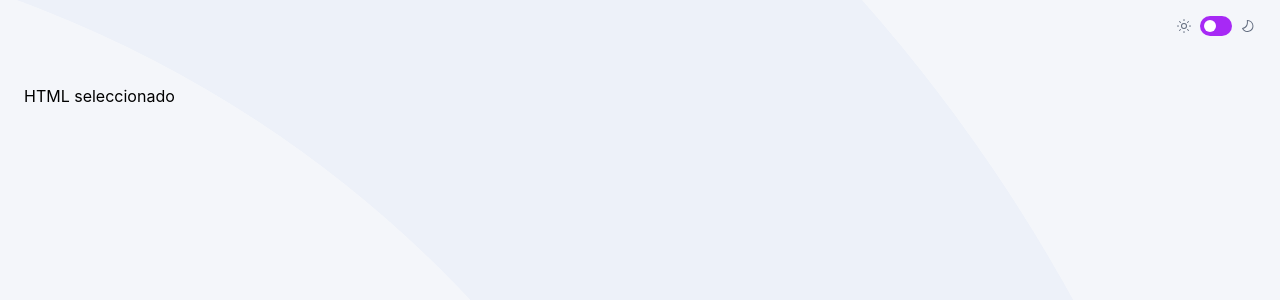
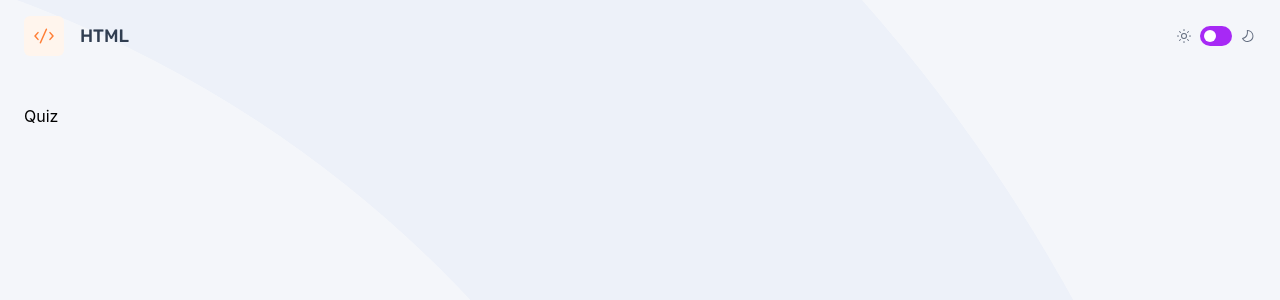
Before and after one commit to CharlieCastleWeb/fem--frontend-quiz-app, a React (Vite) app: page / in a window 1280 px wide. Both pictures are taken after a click on the button "HTML". Shown: the top 300 px of the page. Built offline with nearby package versions, Linux system fonts and the light colour scheme.

Commit message:
feat: refactor subjects config and add subject badge

```diff
--- a/src/App.tsx
+++ b/src/App.tsx
@@ -3,15 +3,23 @@ import "./App.css";
 import SubjectSelector from "./components/subject-selector";
 import ThemeToggle from "./components/theme-toggle";
 import WelcomeIntro from "./components/welcome-intro";
+import Quiz from "./components/quiz";
+import SubjectBadge from "./components/subject-badge";
+import type { Subject } from "./components/subjects-config";
 
 function App() {
-  const [selectedSubject, setSelectedSubject] = useState<string | null>(null);
+  const [selectedSubject, setSelectedSubject] = useState<Subject | null>(null);
   return (
     <div
       className="bg-fem-gray-50 bg-mobile-light-pattern h-screen w-full
     dark:bg-fem-blue-900 dark:bg-mobile-dark-pattern duration-300 ease-in-out"
     >
-      <header className="py-4 px-6 flex justify-end items-center">
+      <header className="py-4 px-6 flex justify-between items-center">
+        <div className="min-w-0">
+          {selectedSubject && (
+            <SubjectBadge subject={selectedSubject}></SubjectBadge>
+          )}
+        </div>
         <ThemeToggle />
       </header>
       <main className="px-6 py-8">
@@ -24,7 +32,7 @@ function App() {
             />
           </>
         ) : (
-          <p>{selectedSubject} seleccionado</p>
+          <Quiz />
         )}
       </main>
     </div>
--- /dev/null
+++ b/src/components/quiz.tsx
@@ -0,0 +1,3 @@
+export default function Quiz() {
+  return <p>Quiz</p>;
+}
--- /dev/null
+++ b/src/components/subject-badge.tsx
@@ -0,0 +1,24 @@
+import { subjectsConfig, type Subject } from "./subjects-config";
+
+type SubjectBadgeProps = {
+  subject: Subject;
+};
+
+export default function SubjectBadge({ subject }: SubjectBadgeProps) {
+  return (
+    <div className="flex gap-4 items-center">
+      <div
+        className={`rounded-md p-2 ${subjectsConfig[subject].iconContainerClassName}`}
+      >
+        <img
+          src={subjectsConfig[subject].iconSrc}
+          alt={subjectsConfig[subject].iconAlt}
+          className="size-6"
+        ></img>
+      </div>
+      <span className="text-preset-4-mobile text-fem-blue-900">
+        {subjectsConfig[subject].label}
+      </span>
+    </div>
+  );
+}
--- a/src/components/subject-selector.tsx
+++ b/src/components/subject-selector.tsx
@@ -1,55 +1,25 @@
 import AppButton from "./app-button";
-import htmlIconSrc from "../assets/images/icon-html.svg";
-import cssIconSrc from "../assets/images/icon-css.svg";
-import javascriptIconSrc from "../assets/images/icon-js.svg";
-import accessibilityIconSrc from "../assets/images/icon-accessibility.svg";
+import { subjectsConfig, type Subject } from "./subjects-config";
 
 type SubjectSelectorProps = {
   className?: string;
-  onSelectSubject: (subject: string) => void;
+  onSelectSubject: (subject: Subject) => void;
 };
-
-const subjectsConfig = [
-  {
-    label: "HTML",
-    iconSrc: htmlIconSrc,
-    iconAlt: "",
-    iconContainerClassName: "bg-fem-orange-50",
-    buttonClassName: "hover:border-fem-orange-400",
-  },
-  {
-    label: "CSS",
-    iconSrc: cssIconSrc,
-    iconAlt: "",
-    iconContainerClassName: "bg-fem-green-100",
-    buttonClassName: "hover:border-fem-green-500",
-  },
-  {
-    label: "Javascript",
-    iconSrc: javascriptIconSrc,
-    iconAlt: "",
-    iconContainerClassName: "bg-fem-blue-50",
-    buttonClassName: "hover:border-fem-blue-500",
-  },
-  {
-    label: "Accessibility",
-    iconSrc: accessibilityIconSrc,
-    iconAlt: "",
-    iconContainerClassName: "bg-fem-purple-100",
-    buttonClassName: "hover:border-fem-purple-600",
-  },
-];
 
 export default function SubjectSelector({
   className,
   onSelectSubject,
 }: SubjectSelectorProps) {
+  const subjectEntries = Object.entries(subjectsConfig) as [
+    Subject,
+    (typeof subjectsConfig)[Subject],
+  ][];
   return (
     <div className={`flex flex-col gap-4 ${className ?? ""}`}>
-      {subjectsConfig.map((subject) => {
+      {subjectEntries.map(([subjectKey, subject]) => {
         return (
           <AppButton
-            onClick={() => onSelectSubject(subject.label)}
+            onClick={() => onSelectSubject(subjectKey)}
             label={subject.label}
             icon={subject.iconSrc}
             iconAlt={subject.iconAlt}
--- /dev/null
+++ b/src/components/subjects-config.ts
@@ -0,0 +1,37 @@
+import htmlIconSrc from "../assets/images/icon-html.svg";
+import cssIconSrc from "../assets/images/icon-css.svg";
+import javascriptIconSrc from "../assets/images/icon-js.svg";
+import accessibilityIconSrc from "../assets/images/icon-accessibility.svg";
+
+export type Subject = keyof typeof subjectsConfig;
+
+export const subjectsConfig = {
+  html: {
+    label: "HTML",
+    iconSrc: htmlIconSrc,
+    iconAlt: "",
+    iconContainerClassName: "bg-fem-orange-50",
+    buttonClassName: "hover:border-fem-orange-400",
+  },
+  css: {
+    label: "CSS",
+    iconSrc: cssIconSrc,
+    iconAlt: "",
+    iconContainerClassName: "bg-fem-green-100",
+    buttonClassName: "hover:border-fem-green-500",
+  },
+  javascript: {
+    label: "Javascript",
+    iconSrc: javascriptIconSrc,
+    iconAlt: "",
+    iconContainerClassName: "bg-fem-blue-50",
+    buttonClassName: "hover:border-fem-blue-500",
+  },
+  accessibility: {
+    label: "Accessibility",
+    iconSrc: accessibilityIconSrc,
+    iconAlt: "",
+    iconContainerClassName: "bg-fem-purple-100",
+    buttonClassName: "hover:border-fem-purple-600",
+  },
+};
```
